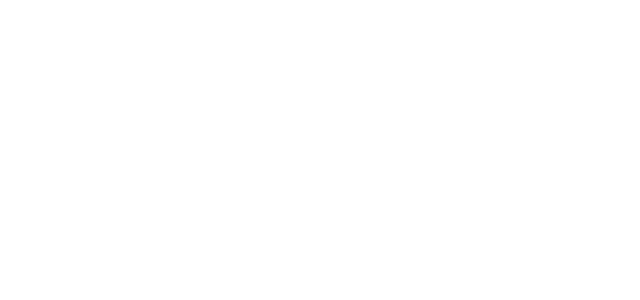
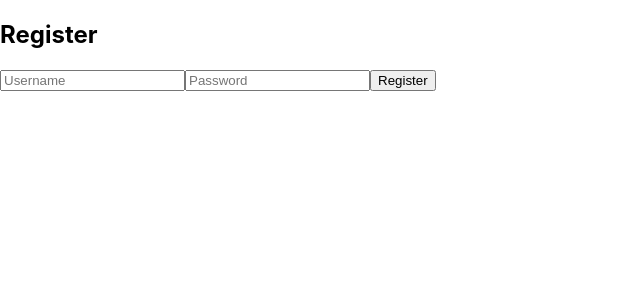
Before and after one commit to bilal-azam/Smart-Task-Manager, a React (Create React App) app in the folder frontend/: page /register in a window 1280 px wide. Shown: the top 300 px of the page, without its empty margins (0-640 px from the left). Built offline with nearby package versions, Linux system fonts and the light colour scheme.

Commit message:
Add registration functionality and integrate with backend

```diff
--- a/frontend/src/App.js
+++ b/frontend/src/App.js
@@ -2,6 +2,7 @@
 import { BrowserRouter as Router, Route, Switch } from 'react-router-dom';
 import TaskList from './components/TaskList';
 import Login from './components/Login';
+import Register from './components/Register';
 import ProtectedRoute from './components/ProtectedRoute';
 
 function App() {
@@ -11,6 +12,7 @@
         <Switch>
           <ProtectedRoute exact path="/" component={TaskList} />
           <Route path="/login" component={Login} />
+          <Route path="/register" component={Register} />
         </Switch>
       </div>
     </Router>
--- /dev/null
+++ b/frontend/src/components/Register.js
@@ -0,0 +1,42 @@
+import React, { useState } from 'react';
+import axios from 'axios';
+import { useHistory } from 'react-router-dom';
+
+const Register = () => {
+  const [username, setUsername] = useState('');
+  const [password, setPassword] = useState('');
+  const history = useHistory();
+
+  const handleSubmit = async (e) => {
+    e.preventDefault();
+    try {
+      await axios.post('http://localhost:5000/auth/register', { username, password });
+      history.push('/login');
+    } catch (error) {
+      console.error('Registration failed:', error);
+    }
+  };
+
+  return (
+    <div>
+      <h2>Register</h2>
+      <form onSubmit={handleSubmit}>
+        <input
+          type="text"
+          value={username}
+          onChange={(e) => setUsername(e.target.value)}
+          placeholder="Username"
+        />
+        <input
+          type="password"
+          value={password}
+          onChange={(e) => setPassword(e.target.value)}
+          placeholder="Password"
+        />
+        <button type="submit">Register</button>
+      </form>
+    </div>
+  );
+};
+
+export default Register;
```
